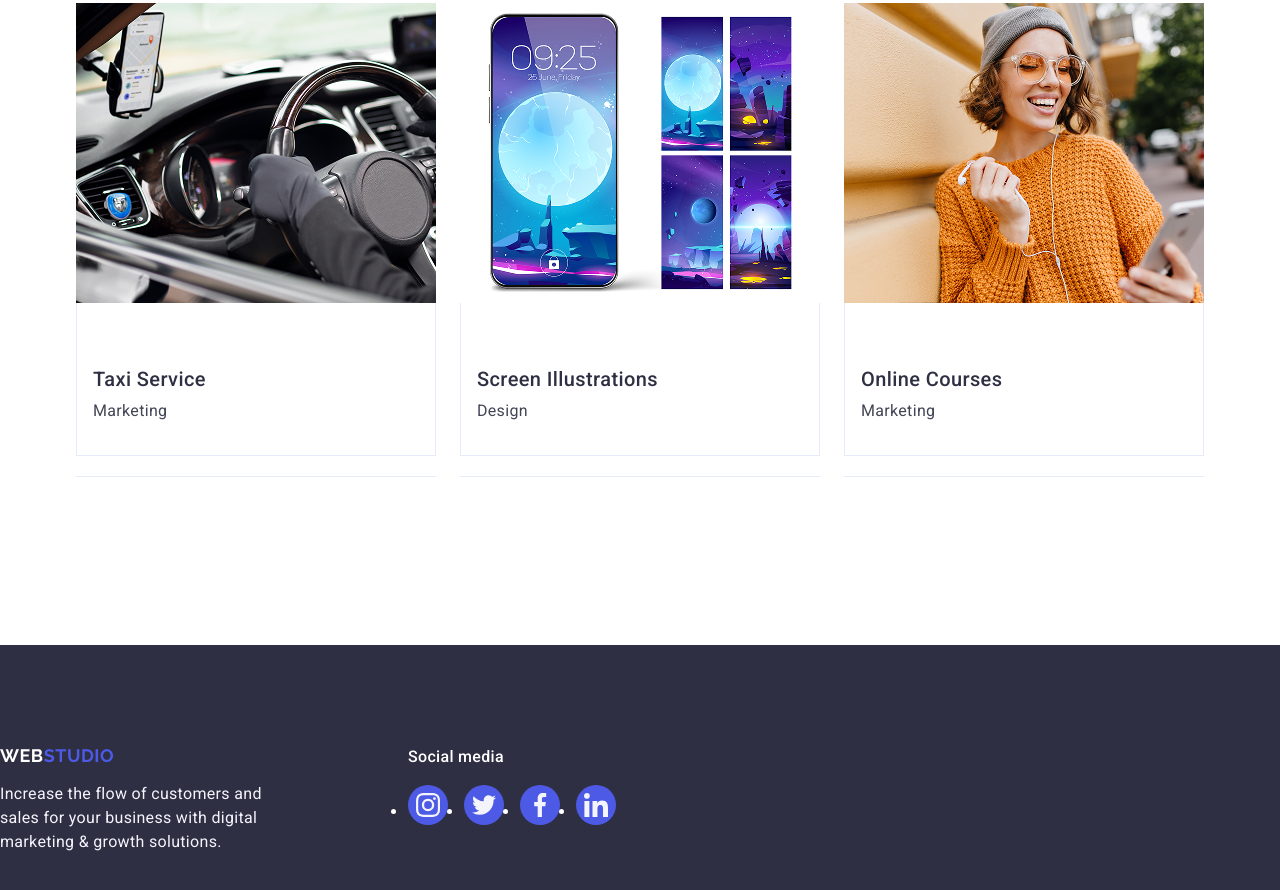
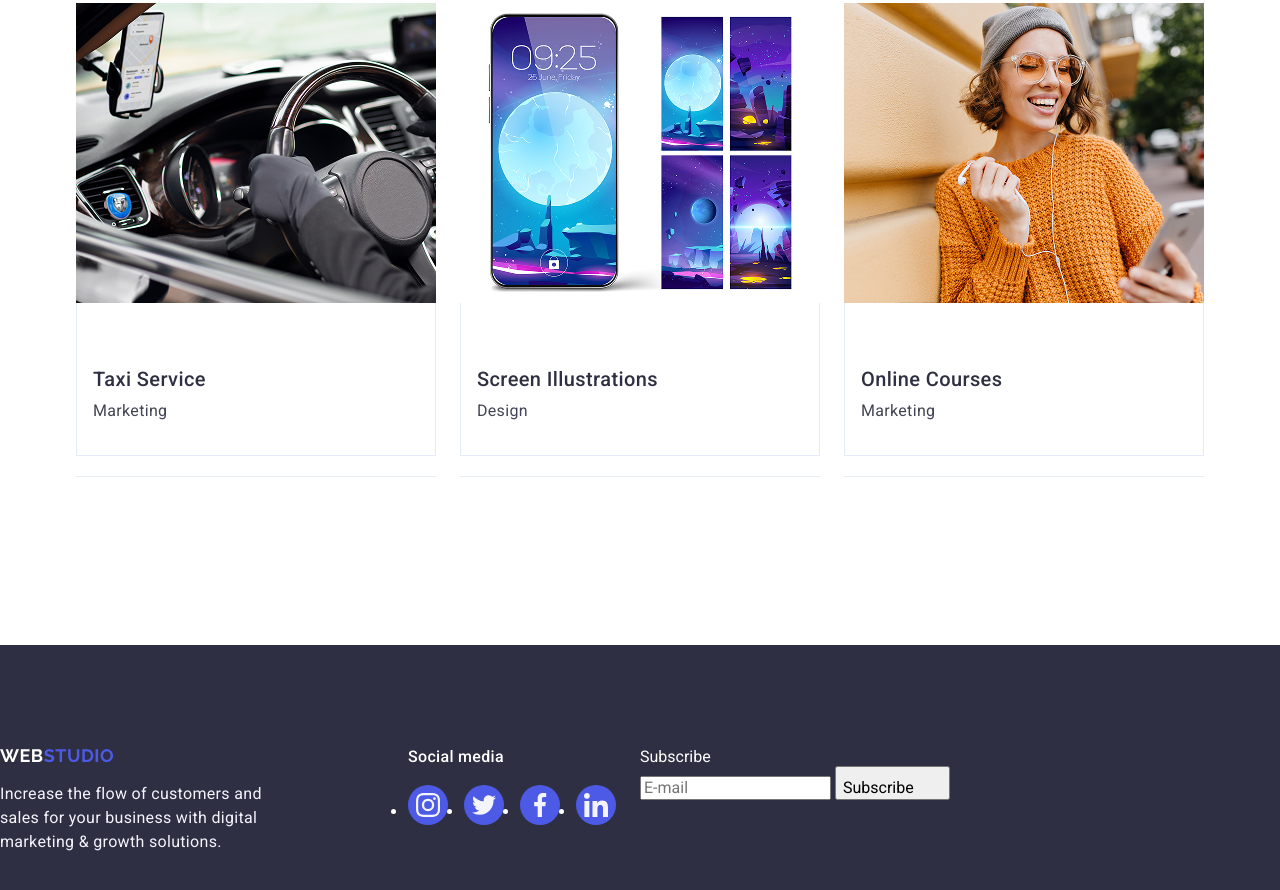
Before and after one commit to Rizyyyx/goit-markup-hw-05, a plain HTML site: page index.html in a window 1280 px wide. Shown: the part 2635-3525 px from the top of the page. Drawn offline with nearby package versions, Linux system fonts and the light colour scheme.

Commit message:
Update index.html

```diff
--- a/index.html
+++ b/index.html
@@ -426,6 +426,7 @@
                                     solutions.
                               </p>
                         </div>
+
                         <div class="footer-social">
                               <p class="footer-social-title">Social media</p>
                               <ul class="footer-social-list">
@@ -459,6 +460,23 @@
                                     </li>
                               </ul>
                         </div>
+
+                        <!-- блок підписки -->
+                        <div class="footer-subscribe">
+                              <p class="subscribe-text">Subscribe</p>
+                              <form class="subscribe-form">
+                                    <label class="subscribe-label">
+                                          <input class="subscribe-input" type="email" name="user-email"
+                                                placeholder="E-mail" />
+                                    </label>
+                                    <button type="submit" class="subscribe-button">
+                                          Subscribe
+                                          <svg class="subscribe-icon" width="24" height="24">
+                                                <use href="./images/icons.svg#icon-send"></use>
+                                          </svg>
+                                    </button>
+                              </form>
+                        </div>
                   </div>
             </footer>
 
```
